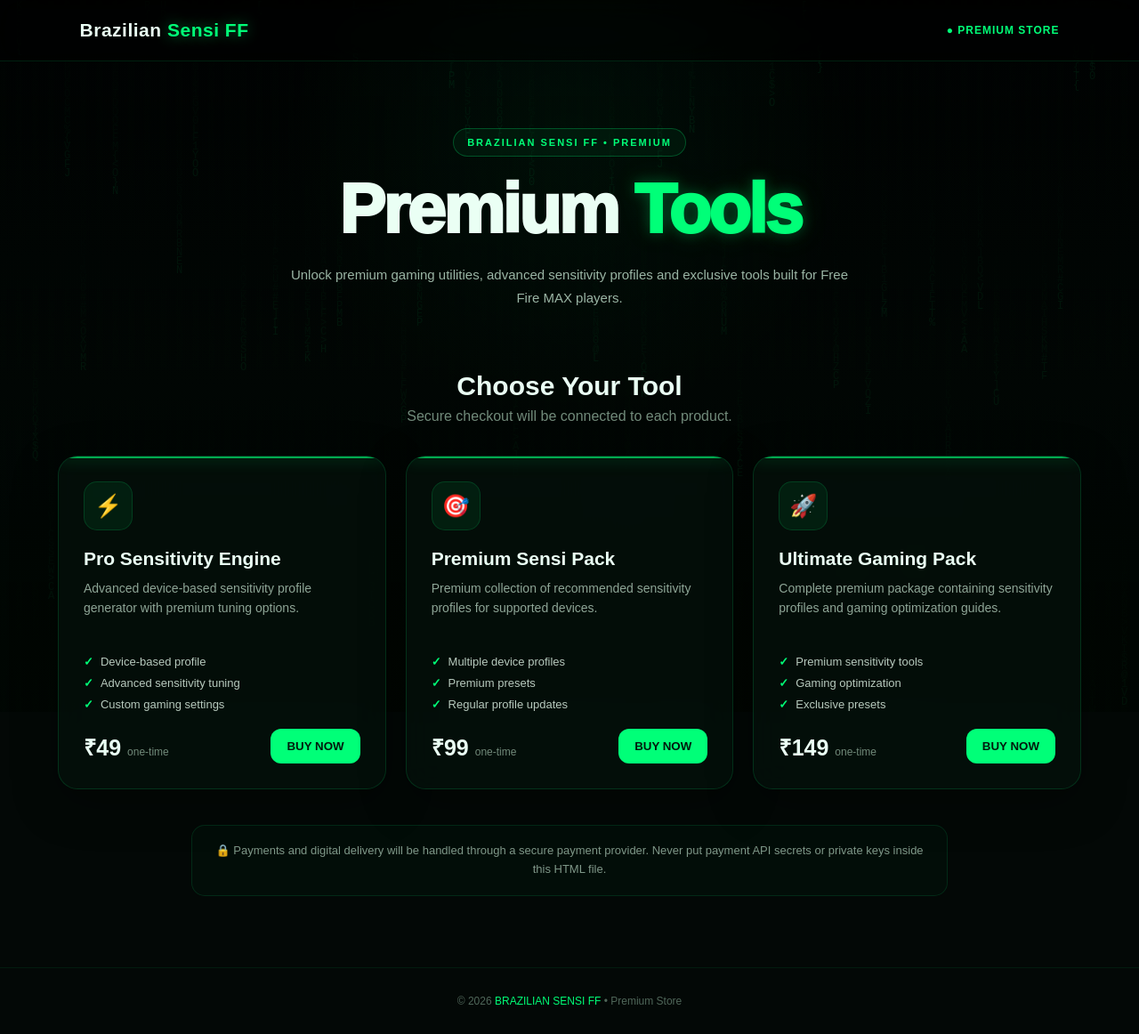
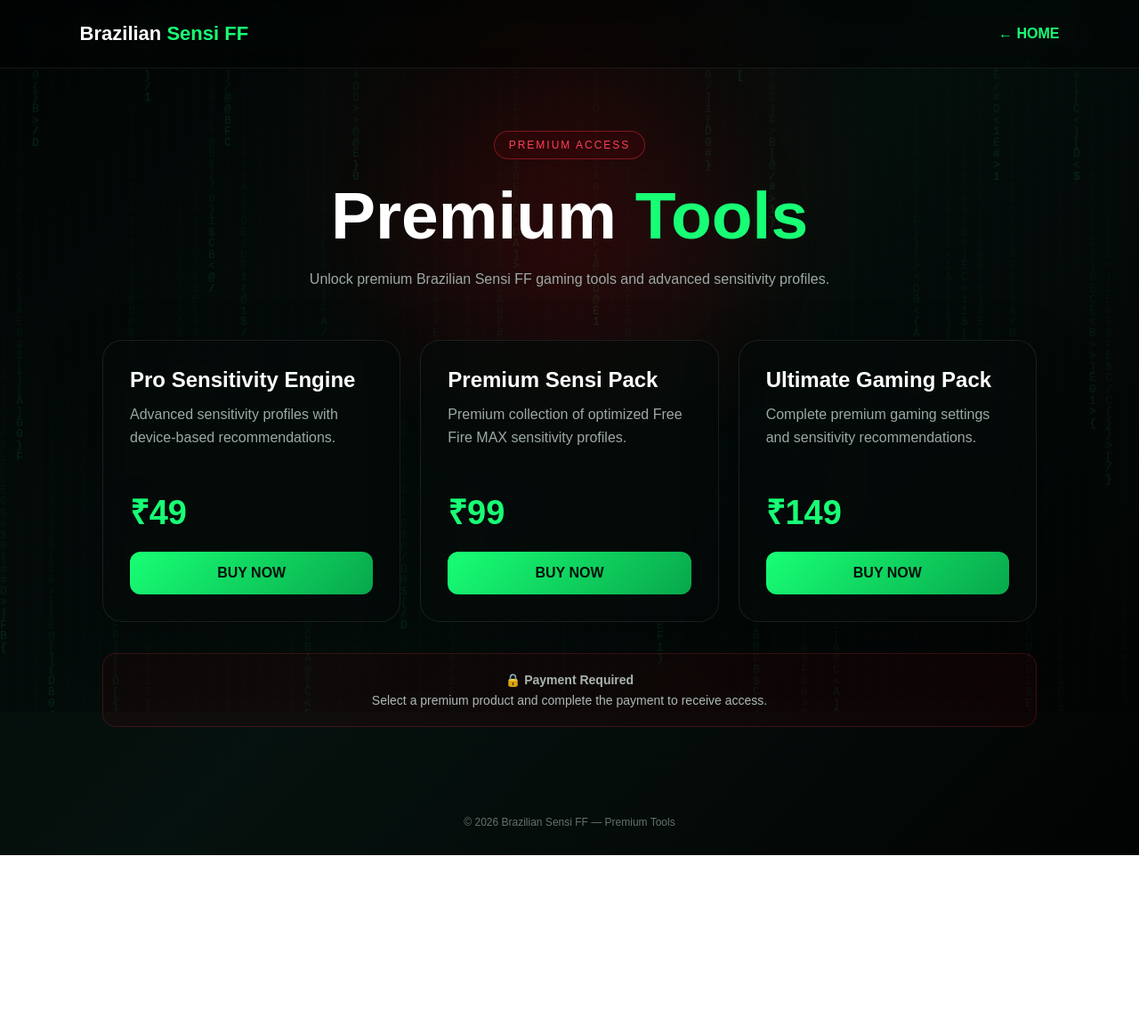
Before and after one commit to pubgkr21518-ui/rashid-digital, a plain HTML site: page premium.html in a window 1280 px wide. Shown: the whole page at 89% size. After the commit the page ends 961 px from the top, so only its background shows below. Drawn offline with Linux system fonts and the light colour scheme.

Commit message:
Refactor premium.html for improved structure and style

```diff
--- a/premium.html
+++ b/premium.html
@@ -3,315 +3,187 @@
 <head>
   <meta charset="UTF-8">
   <meta name="viewport" content="width=device-width, initial-scale=1.0">
-
-<title>Premium Tools | Brazilian Sensi FF</title>
-<meta name="description" content="Brazilian Sensi FF Premium Tools">
+  <title>Premium Tools — Brazilian Sensi FF</title>
 
   <style>
-*{
-  box-sizing:border-box;
-  margin:0;
-  padding:0;
+    * {
+      box-sizing: border-box;
+      margin: 0;
+      padding: 0;
     }
 
-body{
-  min-height:100vh;
-  font-family:Arial,Helvetica,sans-serif;
-  background:#030806;
-  color:#eafff4;
-  overflow-x:hidden;
+    body {
+      min-height: 100vh;
+      background:
+        radial-gradient(circle at 50% 20%, rgba(120, 0, 0, .22), transparent 35%),
+        linear-gradient(135deg, #020706, #06120f 50%, #020303);
+      color: white;
+      font-family: Arial, sans-serif;
+      overflow-x: hidden;
     }
 
-/* DARK BACKGROUND */
-.bg{
-  position:fixed;
-  inset:0;
-  z-index:-5;
-  background:
-    radial-gradient(circle at 50% 20%,rgba(0,255,120,.08),transparent 35%),
-    linear-gradient(180deg,#020504,#030806 55%,#010302);
+    canvas {
+      position: fixed;
+      inset: 0;
+      z-index: -2;
+      opacity: .22;
     }
 
-/* CODE RAIN */
-#codeRain{
-  position:fixed;
-  inset:0;
-  width:100%;
-  height:100%;
-  z-index:-4;
-  opacity:.18;
+    .glow {
+      position: fixed;
+      width: 500px;
+      height: 500px;
+      left: 50%;
+      top: 35%;
+      transform: translate(-50%, -50%);
+      background: radial-gradient(circle, rgba(180,0,20,.15), transparent 70%);
+      filter: blur(30px);
+      z-index: -1;
     }
 
-/* DARK OVERLAY */
-.overlay{
-  position:fixed;
-  inset:0;
-  z-index:-3;
-  background:linear-gradient(
-    180deg,
-    rgba(0,0,0,.30),
-    rgba(0,10,5,.55)
-  );
-  pointer-events:none;
+    header {
+      padding: 25px 7%;
+      display: flex;
+      justify-content: space-between;
+      align-items: center;
+      border-bottom: 1px solid rgba(255,255,255,.08);
+      background: rgba(0,0,0,.35);
+      backdrop-filter: blur(12px);
     }
 
-/* HEADER */
-header{
-  width:100%;
-  padding:22px 7%;
-  display:flex;
-  justify-content:space-between;
-  align-items:center;
-  border-bottom:1px solid rgba(0,255,120,.12);
-  background:rgba(0,0,0,.35);
-  backdrop-filter:blur(15px);
+    .logo {
+      font-size: 22px;
+      font-weight: 800;
     }
 
-.logo{
-  font-size:21px;
-  font-weight:900;
-  letter-spacing:.5px;
+    .logo span {
+      color: #18ff75;
     }
 
-.logo span{
-  color:#00ff78;
-  text-shadow:0 0 15px rgba(0,255,120,.45);
+    .back {
+      color: #18ff75;
+      text-decoration: none;
+      font-weight: bold;
     }
 
-.status{
-  color:#00ff78;
-  font-size:12px;
-  font-weight:bold;
-  letter-spacing:1px;
+    .container {
+      width: min(1050px, 92%);
+      margin: auto;
+      padding: 70px 0;
+      text-align: center;
     }
 
-/* HERO */
-.hero{
-  text-align:center;
-  padding:75px 20px 45px;
+    .badge {
+      display: inline-block;
+      padding: 8px 16px;
+      border: 1px solid rgba(255,50,70,.4);
+      border-radius: 999px;
+      color: #ff4058;
+      background: rgba(80,0,10,.25);
+      font-size: 12px;
+      letter-spacing: 2px;
+      margin-bottom: 20px;
     }
 
-.badge{
-  display:inline-block;
-  padding:9px 15px;
-  border:1px solid rgba(0,255,120,.25);
-  border-radius:999px;
-  color:#00ff78;
-  background:rgba(0,255,120,.05);
-  font-size:11px;
-  font-weight:bold;
-  letter-spacing:2px;
-  margin-bottom:20px;
+    h1 {
+      font-size: clamp(42px, 8vw, 75px);
+      margin-bottom: 15px;
     }
 
-.hero h1{
-  font-size:clamp(42px,8vw,78px);
-  line-height:1;
-  font-weight:1000;
-  letter-spacing:-3px;
+    h1 span {
+      color: #18ff75;
     }
 
-.hero h1 span{
-  color:#00ff78;
-  text-shadow:
-    0 0 15px rgba(0,255,120,.25),
-    0 0 35px rgba(0,255,120,.12);
+    .subtitle {
+      color: #9ca9a5;
+      max-width: 650px;
+      margin: auto;
+      line-height: 1.7;
     }
 
-.hero p{
-  max-width:650px;
-  margin:22px auto 0;
-  color:#9bb5a5;
-  line-height:1.7;
-  font-size:15px;
+    .products {
+      margin-top: 55px;
+      display: grid;
+      grid-template-columns: repeat(3, 1fr);
+      gap: 22px;
     }
 
-/* STORE */
-.store{
-  width:min(1150px,92%);
-  margin:auto;
-  padding:25px 0 80px;
+    .card {
+      padding: 30px;
+      text-align: left;
+      border: 1px solid rgba(255,255,255,.09);
+      border-radius: 22px;
+      background: rgba(5,10,9,.72);
+      backdrop-filter: blur(15px);
+      box-shadow: 0 20px 60px rgba(0,0,0,.35);
+      transition: .25s;
     }
 
-.section-title{
-  text-align:center;
-  margin-bottom:35px;
+    .card:hover {
+      transform: translateY(-7px);
+      border-color: rgba(24,255,117,.4);
     }
 
-.section-title h2{
-  font-size:30px;
+    .card h2 {
+      margin-bottom: 12px;
     }
 
-.section-title p{
-  color:#718a7a;
-  margin-top:8px;
+    .card p {
+      color: #9ca9a5;
+      line-height: 1.6;
+      min-height: 75px;
     }
 
-/* CARDS */
-.grid{
-  display:grid;
-  grid-template-columns:repeat(auto-fit,minmax(270px,1fr));
-  gap:22px;
+    .price {
+      font-size: 38px;
+      font-weight: 900;
+      margin: 20px 0;
+      color: #18ff75;
     }
 
-.card{
-  position:relative;
-  overflow:hidden;
-  padding:28px;
-  min-height:330px;
-  border:1px solid rgba(0,255,120,.15);
-  border-radius:22px;
-  background:rgba(5,18,12,.68);
-  backdrop-filter:blur(18px);
-  box-shadow:0 15px 50px rgba(0,0,0,.35);
-  transition:.3s ease;
+    .buy {
+      display: block;
+      width: 100%;
+      text-align: center;
+      padding: 15px;
+      border-radius: 12px;
+      background: linear-gradient(135deg, #18ff75, #08a84b);
+      color: #001108;
+      text-decoration: none;
+      font-weight: 900;
+      border: none;
+      cursor: pointer;
     }
 
-.card:hover{
-  transform:translateY(-7px);
-  border-color:rgba(0,255,120,.45);
-  box-shadow:
-    0 20px 55px rgba(0,0,0,.5),
-    0 0 30px rgba(0,255,120,.08);
+    .payment-note {
+      margin-top: 35px;
+      padding: 18px;
+      border: 1px solid rgba(255,50,70,.2);
+      border-radius: 15px;
+      background: rgba(70,0,10,.18);
+      color: #aeb8b5;
+      line-height: 1.6;
+      font-size: 14px;
     }
 
-.card::before{
-  content:"";
-  position:absolute;
-  top:0;
-  left:0;
-  width:100%;
-  height:2px;
-  background:#00ff78;
-  box-shadow:0 0 18px #00ff78;
-  opacity:.65;
+    footer {
+      text-align: center;
+      padding: 30px;
+      color: #65716d;
+      font-size: 12px;
     }
 
-.icon{
-  width:55px;
-  height:55px;
-  display:flex;
-  align-items:center;
-  justify-content:center;
-  border-radius:15px;
-  background:rgba(0,255,120,.07);
-  border:1px solid rgba(0,255,120,.15);
-  color:#00ff78;
-  font-size:25px;
-  margin-bottom:20px;
+    @media(max-width: 800px) {
+      .products {
+        grid-template-columns: 1fr;
       }
 
-.card h3{
-  font-size:21px;
-  margin-bottom:10px;
+      .container {
+        padding-top: 45px;
       }
 
-.card p{
-  color:#8ea596;
-  line-height:1.6;
-  font-size:14px;
-  min-height:68px;
-}
-
-.features{
-  list-style:none;
-  margin:18px 0;
-}
-
-.features li{
-  color:#b8cabe;
-  font-size:13px;
-  margin:9px 0;
-}
-
-.features li::before{
-  content:"✓";
-  color:#00ff78;
-  margin-right:8px;
-  font-weight:bold;
-}
-
-.price-row{
-  display:flex;
-  justify-content:space-between;
-  align-items:center;
-  margin-top:20px;
-}
-
-.price{
-  font-size:25px;
-  font-weight:900;
-}
-
-.price small{
-  color:#718a7a;
-  font-size:12px;
-  font-weight:normal;
-}
-
-.buy{
-  border:0;
-  border-radius:12px;
-  padding:12px 18px;
-  background:#00ff78;
-  color:#001b0d;
-  font-weight:900;
-  cursor:pointer;
-  transition:.2s;
-}
-
-.buy:hover{
-  transform:scale(1.04);
-  box-shadow:0 0 22px rgba(0,255,120,.25);
-}
-
-/* NOTICE */
-.notice{
-  margin:40px auto 0;
-  padding:18px 20px;
-  max-width:850px;
-  border:1px solid rgba(0,255,120,.12);
-  border-radius:15px;
-  background:rgba(0,255,120,.025);
-  color:#7f9889;
-  text-align:center;
-  font-size:13px;
-  line-height:1.6;
-}
-
-/* FOOTER */
-footer{
-  padding:30px 20px;
-  text-align:center;
-  color:#50675a;
-  border-top:1px solid rgba(0,255,120,.08);
-  font-size:12px;
-}
-
-footer span{
-  color:#00ff78;
-}
-
-/* MOBILE */
-@media(max-width:600px){
-  header{
-    padding:18px 5%;
-  }
-
-  .status{
-    font-size:9px;
-  }
-
-  .hero{
-    padding-top:55px;
-  }
-
-  .hero h1{
-    letter-spacing:-2px;
-  }
-
-  .card{
-    min-height:auto;
+      header {
+        padding: 20px;
       }
     }
   </style>
@@ -319,263 +191,180 @@
 
 <body>
 
-<div class="bg"></div>
 <canvas id="codeRain"></canvas>
-<div class="overlay"></div>
+<div class="glow"></div>
 
 <header>
   <div class="logo">
     Brazilian <span>Sensi FF</span>
   </div>
 
-  <div class="status">
-    ● PREMIUM STORE
-  </div>
+  <a href="index.html" class="back">
+    ← HOME
+  </a>
 </header>
 
-<section class="hero">
+<main class="container">
 
   <div class="badge">
-    BRAZILIAN SENSI FF • PREMIUM
+    PREMIUM ACCESS
   </div>
 
   <h1>
     Premium <span>Tools</span>
   </h1>
 
-  <p>
-    Unlock premium gaming utilities, advanced sensitivity profiles
-    and exclusive tools built for Free Fire MAX players.
+  <p class="subtitle">
+    Unlock premium Brazilian Sensi FF gaming tools and advanced sensitivity profiles.
   </p>
 
-</section>
+  <section class="products">
 
-<section class="store">
-
-  <div class="section-title">
-    <h2>Choose Your Tool</h2>
-    <p>Secure checkout will be connected to each product.</p>
-  </div>
-
-  <div class="grid">
-
-    <!-- TOOL 1 -->
     <div class="card">
-
-      <div class="icon">⚡</div>
-
-      <h3>Pro Sensitivity Engine</h3>
+      <h2>Pro Sensitivity Engine</h2>
 
       <p>
-        Advanced device-based sensitivity profile generator
-        with premium tuning options.
+        Advanced sensitivity profiles with device-based recommendations.
       </p>
 
-      <ul class="features">
-        <li>Device-based profile</li>
-        <li>Advanced sensitivity tuning</li>
-        <li>Custom gaming settings</li>
-      </ul>
+      <div class="price">₹49</div>
 
-      <div class="price-row">
-        <div class="price">₹49 <small>one-time</small></div>
-
-        <button class="buy"
-          onclick="buyTool('Pro Sensitivity Engine')">
+      <a href="#" class="buy" onclick="paymentRequired(event, 'Pro Sensitivity Engine', 49)">
         BUY NOW
-        </button>
-      </div>
-
+      </a>
     </div>
 
 
-    <!-- TOOL 2 -->
     <div class="card">
-
-      <div class="icon">🎯</div>
-
-      <h3>Premium Sensi Pack</h3>
+      <h2>Premium Sensi Pack</h2>
 
       <p>
-        Premium collection of recommended sensitivity
-        profiles for supported devices.
+        Premium collection of optimized Free Fire MAX sensitivity profiles.
       </p>
 
-      <ul class="features">
-        <li>Multiple device profiles</li>
-        <li>Premium presets</li>
-        <li>Regular profile updates</li>
-      </ul>
+      <div class="price">₹99</div>
 
-      <div class="price-row">
-        <div class="price">₹99 <small>one-time</small></div>
-
-        <button class="buy"
-          onclick="buyTool('Premium Sensi Pack')">
+      <a href="#" class="buy" onclick="paymentRequired(event, 'Premium Sensi Pack', 99)">
         BUY NOW
-        </button>
-      </div>
-
+      </a>
     </div>
 
 
-    <!-- TOOL 3 -->
     <div class="card">
-
-      <div class="icon">🚀</div>
-
-      <h3>Ultimate Gaming Pack</h3>
+      <h2>Ultimate Gaming Pack</h2>
 
       <p>
-        Complete premium package containing sensitivity
-        profiles and gaming optimization guides.
+        Complete premium gaming settings and sensitivity recommendations.
       </p>
 
-      <ul class="features">
-        <li>Premium sensitivity tools</li>
-        <li>Gaming optimization</li>
-        <li>Exclusive presets</li>
-      </ul>
+      <div class="price">₹149</div>
 
-      <div class="price-row">
-        <div class="price">₹149 <small>one-time</small></div>
-
-        <button class="buy"
-          onclick="buyTool('Ultimate Gaming Pack')">
+      <a href="#" class="buy" onclick="paymentRequired(event, 'Ultimate Gaming Pack', 149)">
         BUY NOW
-        </button>
-      </div>
-
-    </div>
-
-  </div>
-
-  <div class="notice">
-    🔒 Payments and digital delivery will be handled through a secure
-    payment provider. Never put payment API secrets or private keys
-    inside this HTML file.
+      </a>
     </div>
 
   </section>
 
+  <div class="payment-note">
+    🔒 <b>Payment Required</b><br>
+    Select a premium product and complete the payment to receive access.
+  </div>
+
+</main>
+
 <footer>
-  © 2026 <span>BRAZILIAN SENSI FF</span> • Premium Store
+  © 2026 Brazilian Sensi FF — Premium Tools
 </footer>
 
 
 <script>
-
-/* =================================
-   PAYMENT LINKS
-   =================================
-
-   Later, put your REAL checkout URLs here.
+  /*
+    अपना payment link यहाँ डालना है।
 
     Example:
 
-   "Pro Sensitivity Engine":
-      "YOUR_PAYMENT_CHECKOUT_URL"
-
-   Do NOT put secret API keys here.
+    const PAYMENT_LINKS = {
+      "Pro Sensitivity Engine": "YOUR_LINK",
+      "Premium Sensi Pack": "YOUR_LINK",
+      "Ultimate Gaming Pack": "YOUR_LINK"
+    };
   */
 
   const PAYMENT_LINKS = {
-
     "Pro Sensitivity Engine": "",
-
     "Premium Sensi Pack": "",
-
     "Ultimate Gaming Pack": ""
-
   };
 
 
-/* BUY BUTTON */
+  function paymentRequired(event, product, price) {
+    event.preventDefault();
 
-function buyTool(toolName){
+    const link = PAYMENT_LINKS[product];
 
-  const paymentUrl = PAYMENT_LINKS[toolName];
-
-  if(!paymentUrl){
-
+    if (!link) {
       alert(
-      "Payment checkout is not connected yet.\n\n" +
-      "First create your payment checkout link, " +
-      "then add it to PAYMENT_LINKS."
+        "🔒 PAYMENT REQUIRED\n\n" +
+        product + "\n" +
+        "Price: ₹" + price + "\n\n" +
+        "Payment checkout अभी connect नहीं किया गया है."
       );
 
       return;
     }
 
-  window.location.href = paymentUrl;
+    window.location.href = link;
   }
 
 
-/* =================================
-   CODE RAIN
-   ================================= */
-
+  // Background code rain
   const canvas = document.getElementById("codeRain");
   const ctx = canvas.getContext("2d");
 
   let width;
   let height;
   let columns;
-let drops;
+  let drops = [];
 
-const chars =
-"01ABCDEFGHIJKLMNOPQRSTUVWXYZ<>[]{}$#@%";
-
-function resize(){
-
+  function resize() {
     width = canvas.width = window.innerWidth;
     height = canvas.height = window.innerHeight;
 
     columns = Math.floor(width / 18);
-
-  drops = [];
-
-  for(let i=0;i<columns;i++){
-
-    drops[i] =
-      Math.random() * -50;
-
-  }
+    drops = Array(columns).fill(0).map(() =>
+      Math.random() * -100
+    );
   }
 
-function draw(){
+  function draw() {
+    ctx.fillStyle = "rgba(0, 0, 0, 0.08)";
+    ctx.fillRect(0, 0, width, height);
 
-  ctx.fillStyle = "rgba(2,8,5,.16)";
-  ctx.fillRect(0,0,width,height);
+    ctx.font = "13px monospace";
 
-  ctx.font = "12px monospace";
+    for (let i = 0; i < drops.length; i++) {
 
-  for(let i=0;i<columns;i++){
+      const chars = "01ABCDEF<>/{}[]$#@";
+      const char = chars[Math.floor(Math.random() * chars.length)];
 
-    const char =
-      chars[Math.floor(Math.random()*chars.length)];
+      ctx.fillStyle = "rgba(24,255,117,.55)";
+      ctx.fillText(char, i * 18, drops[i] * 18);
 
-    const x = i * 18;
-    const y = drops[i] * 18;
-
-    ctx.fillStyle = "rgba(0,255,120,.55)";
-    ctx.fillText(char,x,y);
-
-    if(y > height && Math.random() > .975){
+      if (drops[i] * 18 > height && Math.random() > .975) {
         drops[i] = 0;
       }
 
-    drops[i] += .55;
+      drops[i] += .7;
     }
 
     requestAnimationFrame(draw);
   }
 
-window.addEventListener("resize",resize);
+  window.addEventListener("resize", resize);
 
   resize();
   draw();
-
 </script>
 
 </body>
```
Lines whose indentation alone changed are shown as unchanged.
